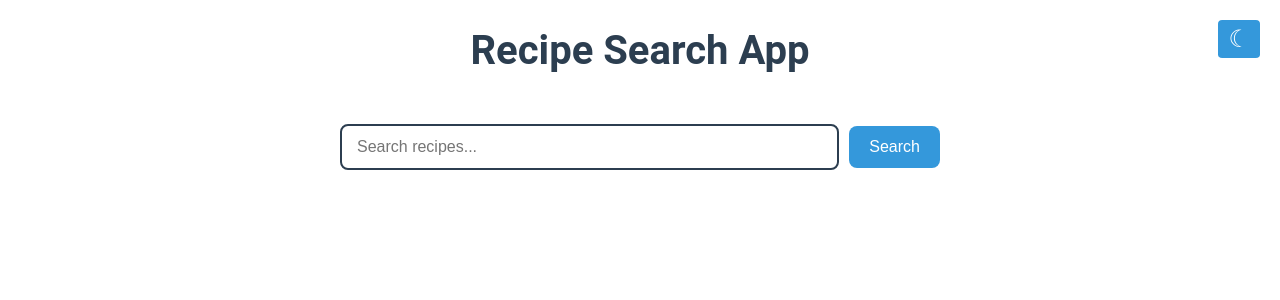
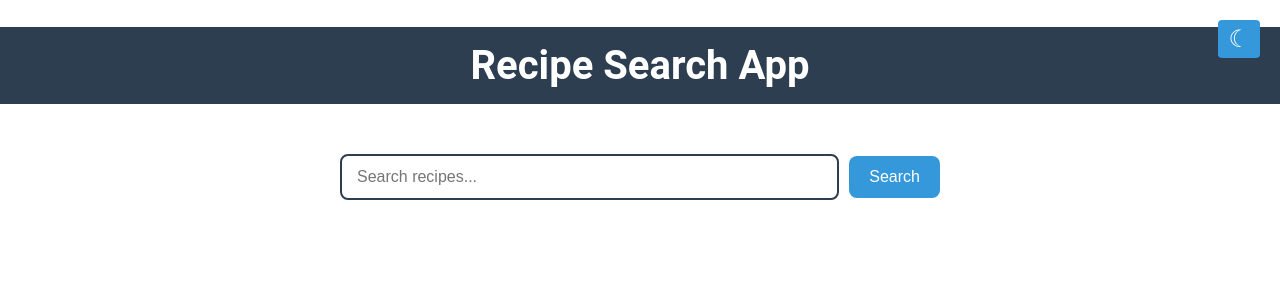
Before and after one commit to TurkiNAlghamdii/receiptApp, a React (Create React App) app: page / in a window 1280 px wide. Shown: the top 300 px of the page. Built offline with nearby package versions, Linux system fonts and the light colour scheme.

Commit message:
changed the light mode h1 background color

```diff
--- a/src/App.css
+++ b/src/App.css
@@ -13,9 +13,11 @@
 
 h1 {
   font-size: 2.5rem;
-  color: #2c3e50;
+  color: white;
   margin-bottom: 30px;
   text-align: center;
+  background-color: #2c3e50;
+  padding: 15px;
 }
 
 /* Center the Search Section */
--- a/src/RecipeDetails.css
+++ b/src/RecipeDetails.css
@@ -20,7 +20,7 @@
   width: 100%;
   max-height: 400px;
   object-fit: cover;
-  border-radius: 10px;
+  border-radius: 5px;
 }
 
 .recipe-title {
```
